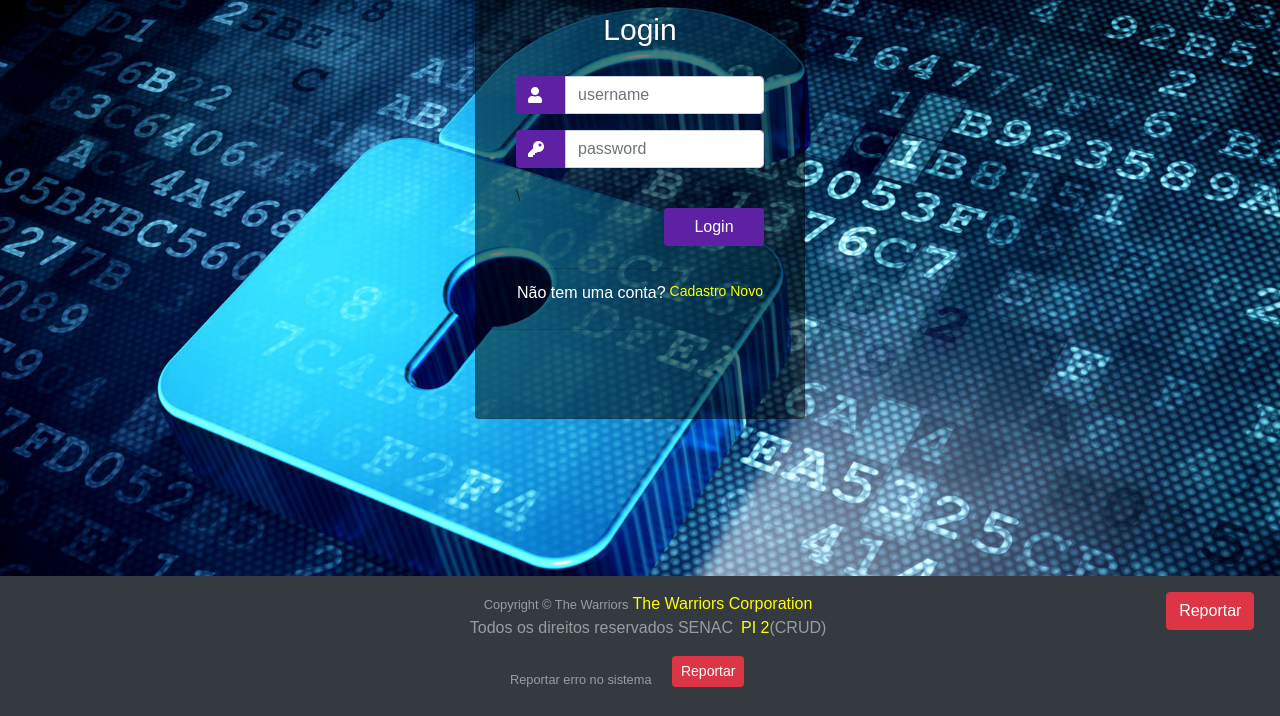
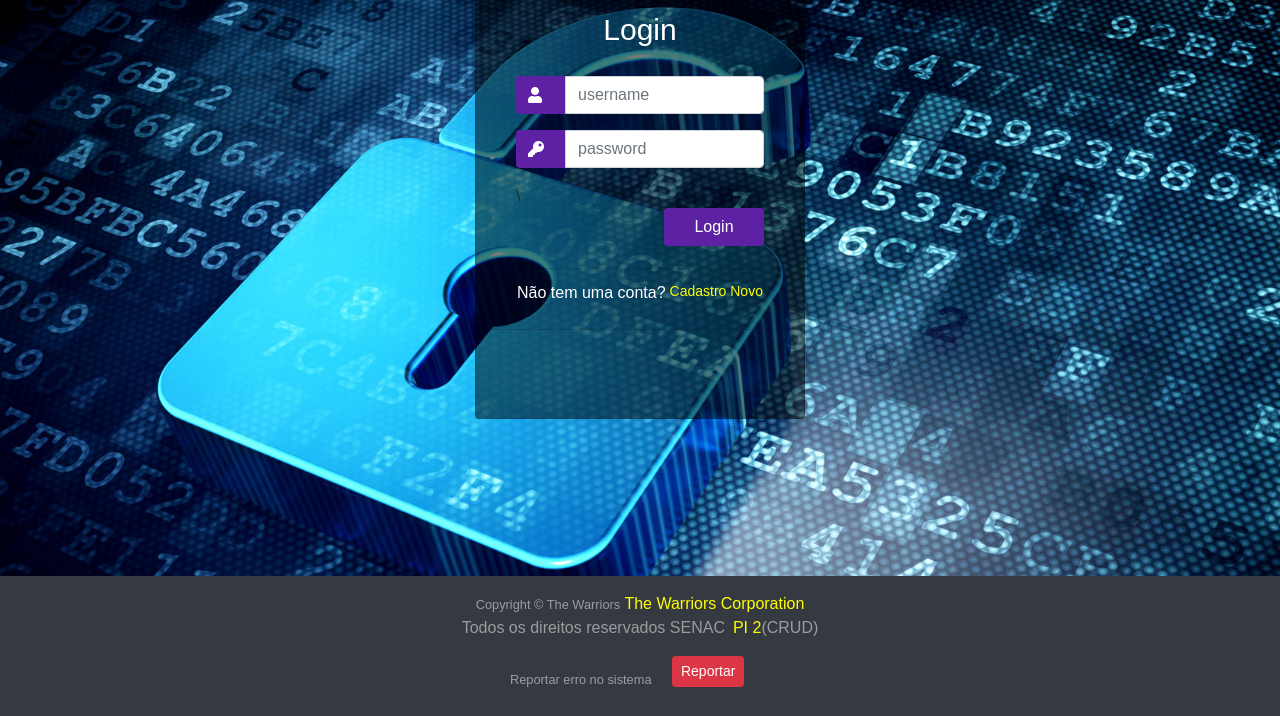
Before and after one commit to SergioFelzener/CRUD-rpg-PHP, a PHP site: page /index.php in a window 1280 px wide. Shown: the part 84-800 px from the top of the page. Run offline with PHP 8.4, Linux system fonts and the light colour scheme; some libraries are stand-ins or nearby versions.

Commit message:
corrigindo conflito de versao
arrumando footer pois deu conflito de versao

```diff
--- a/footer.php
+++ b/footer.php
@@ -48,11 +48,6 @@
 </div>
 <footer class="py-3 bg-dark text-white-50">
   <div>
-    <button id="report" type="button" class="btn btn-danger float-right" style="margin-right: 2%;" onclick="formErro('formErro')">
-      Reportar
-    </button>
-  </div>
-  <div style="margin-left: 130px;">
     <small>Copyright &copy; The Warriors</small>
     <a href="https://www.thewarriors.com">The Warriors Corporation</a>
     <p>Todos os direitos reservados SENAC<a class="text-green ml-2" href="https://www.thewarriors.com" target="_blank">PI 2</a>(CRUD)</p>
@@ -82,15 +77,13 @@
         //alert(ajax.responseText);
         if (ajax.responseText == 'SUCESSO') {
           var desaparece = document.getElementById("descerro");
-          desaparece.style.display ="none";
+          desaparece.style.display = "none";
           var aparece = document.getElementById("ok");
           aparece.style.display = "block";
-          var encerraForm = document.getElementById ("erro");
-          encerraForm.style.display ="none";
-          var encerraButton = document.getElementById ("submeter");
+          var encerraForm = document.getElementById("erro");
+          encerraForm.style.display = "none";
+          var encerraButton = document.getElementById("submeter");
           encerraButton.style.display = "none";
-
-        } else {
 
         }
 
```
